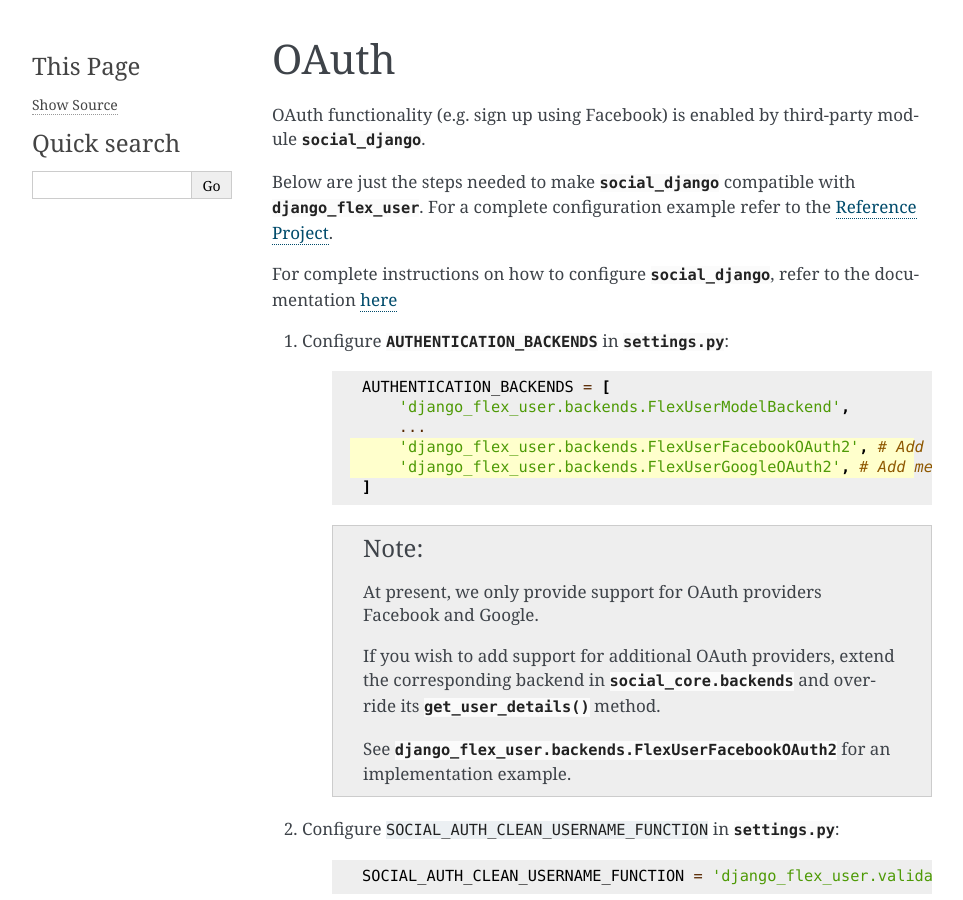
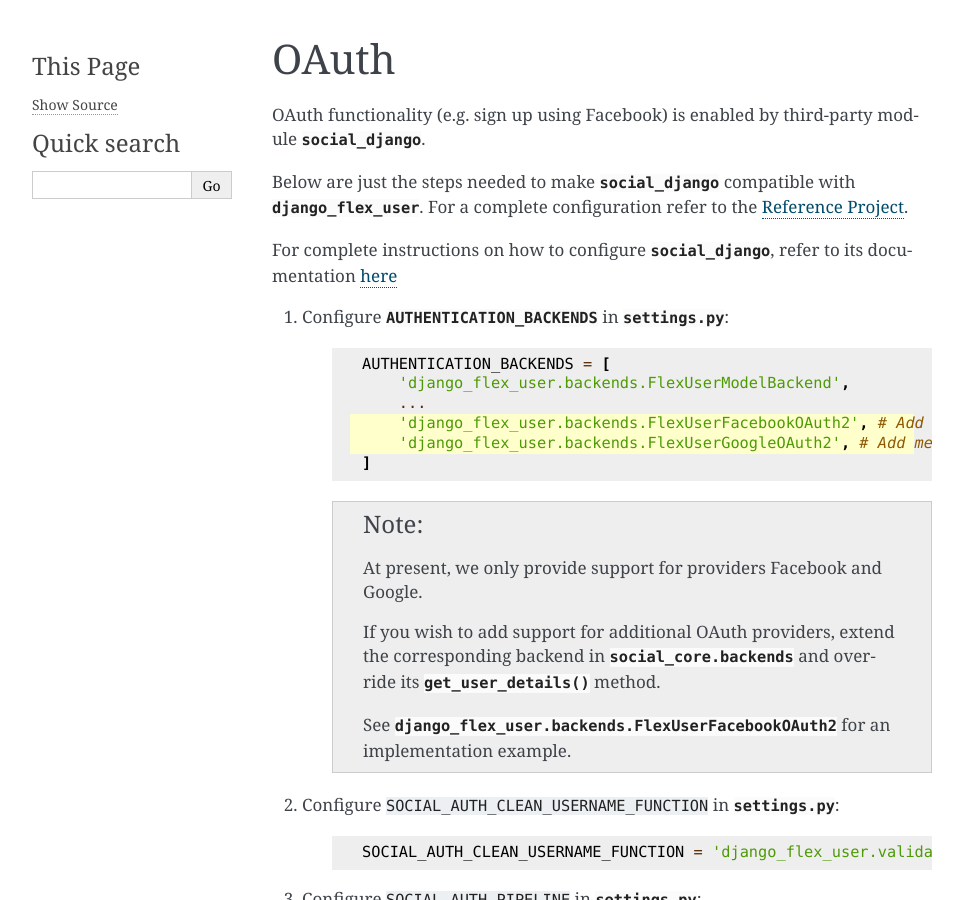
Before and after one commit to ebenh/django-flex-user, a Sphinx documentation site: the page built from docs/source/oauth.rst, in a window 1280 px wide and 900 px high. Shown: the whole window, without its empty margins (148-1111 px from the left). Built offline with Sphinx 7.4.7, drawn with Linux system fonts in a browser that asks for light colours; pages that are not in the unit, such as notebooks, are missing from menus.

Commit message:
Updating documentation

```diff
--- a/docs/source/oauth.rst
+++ b/docs/source/oauth.rst
@@ -4,9 +4,9 @@ OAuth
 OAuth functionality (e.g. sign up using Facebook) is enabled by third-party module :mod:`social_django`.
 
 Below are just the steps needed to make :mod:`social_django` compatible with :mod:`django_flex_user`. For a complete
-configuration example refer to the :doc:`reference_project`.
+configuration refer to the :doc:`reference_project`.
 
-For complete instructions on how to configure :mod:`social_django`, refer to the documentation
+For complete instructions on how to configure :mod:`social_django`, refer to its documentation
 `here <https://python-social-auth.readthedocs.io/en/latest/configuration/django.html>`_
 
 #. Configure :setting:`AUTHENTICATION_BACKENDS` in :mod:`settings.py`:
@@ -22,7 +22,7 @@ For complete instructions on how to configure :mod:`social_django`, refer to the
         ]
 
     .. note::
-        At present, we only provide support for OAuth providers Facebook and Google.
+        At present, we only provide support for providers Facebook and Google.
 
         If you wish to add support for additional OAuth providers, extend the corresponding backend in
         :mod:`social_core.backends` and override its :meth:`get_user_details` method.
```
